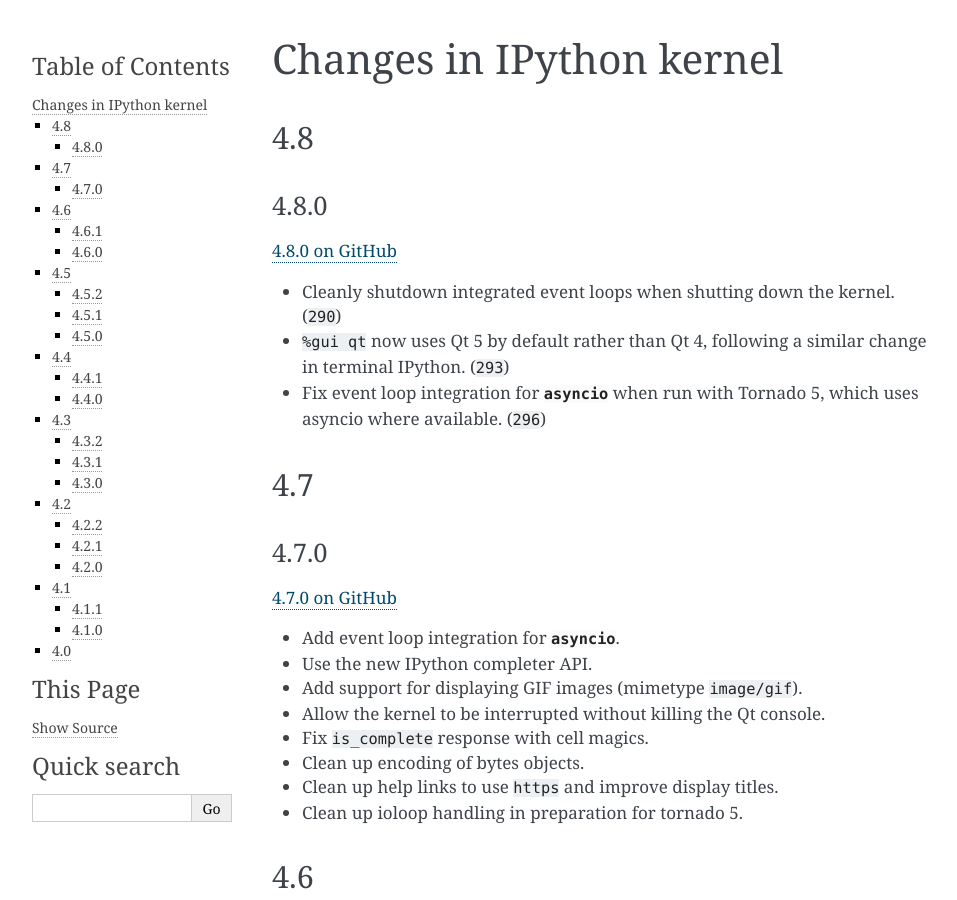
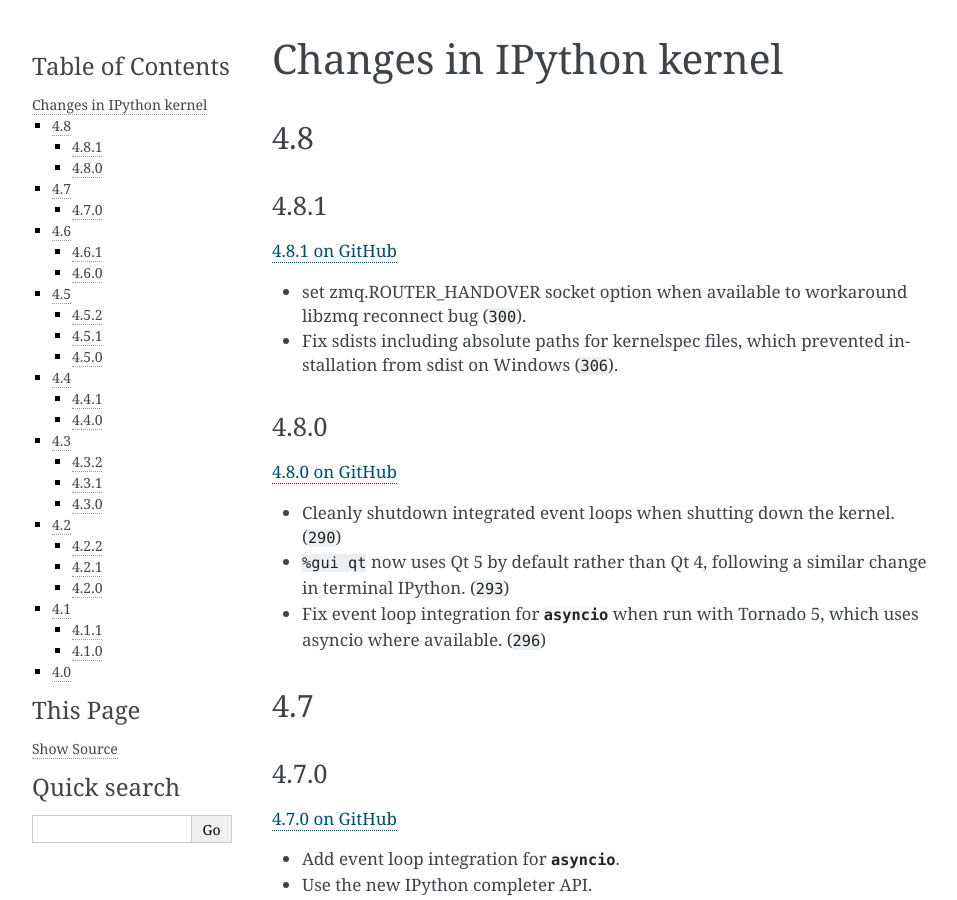
Before and after one commit to ipython/ipykernel, a Sphinx documentation site: the page built from docs/changelog.rst, in a window 1280 px wide and 900 px high. Shown: the whole window, without its empty margins (148-1105 px from the left). Built offline with Sphinx 7.4.7, drawn with Linux system fonts in a browser that asks for light colours; cross-references to code outside the pages are shown as plain code.

Commit message:
changelog for 4.8.1

```diff
--- a/docs/changelog.rst
+++ b/docs/changelog.rst
@@ -3,6 +3,17 @@
 
 4.8
 ---
+
+4.8.1
+*****
+
+`4.8.1 on GitHub <https://github.com/ipython/ipykernel/milestones/4.8.1>`__
+
+- set zmq.ROUTER_HANDOVER socket option when available
+  to workaround libzmq reconnect bug (:ghpull:`300`).
+- Fix sdists including absolute paths for kernelspec files,
+  which prevented installation from sdist on Windows
+  (:ghpull:`306`).
 
 4.8.0
 *****
```
